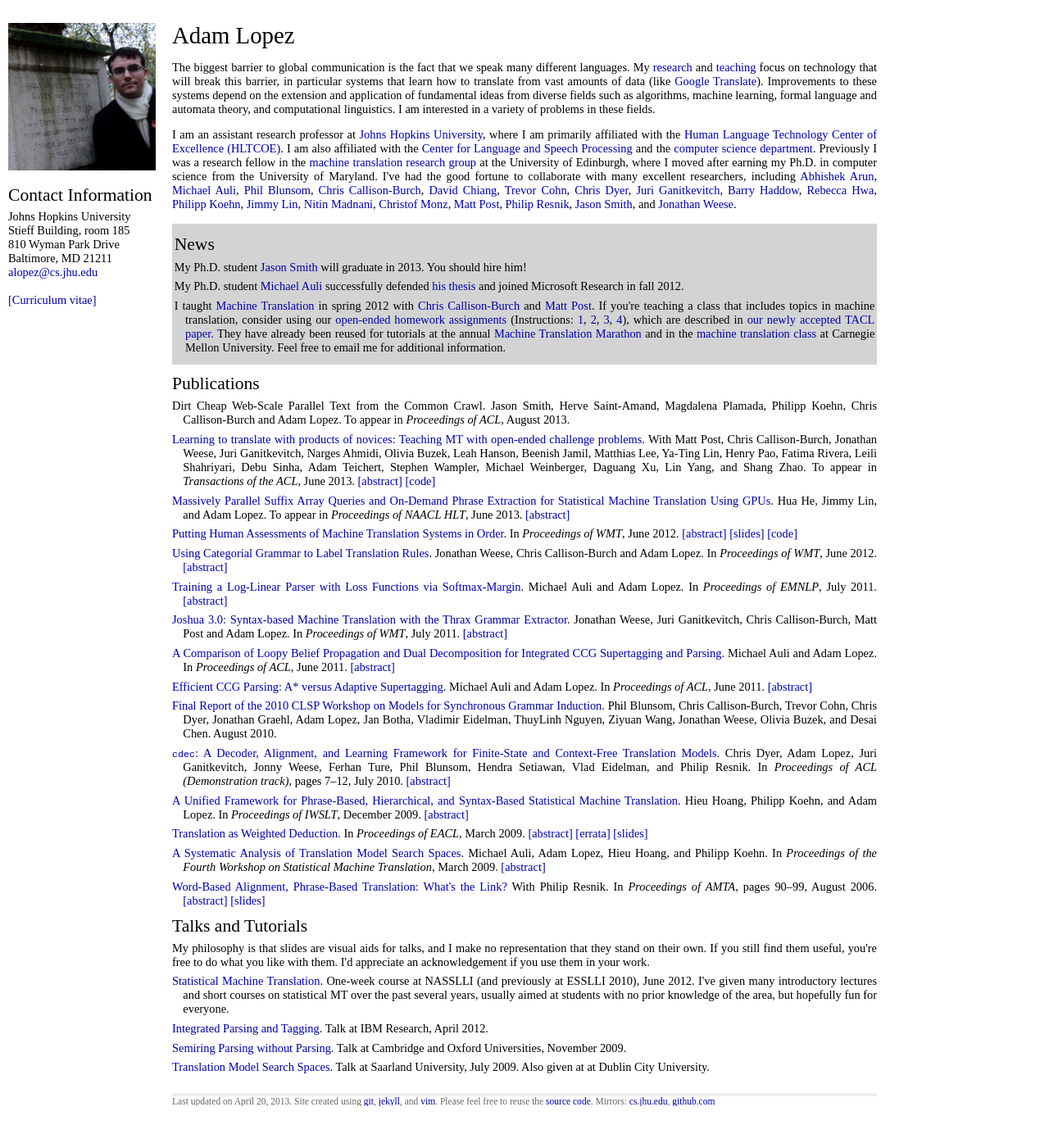
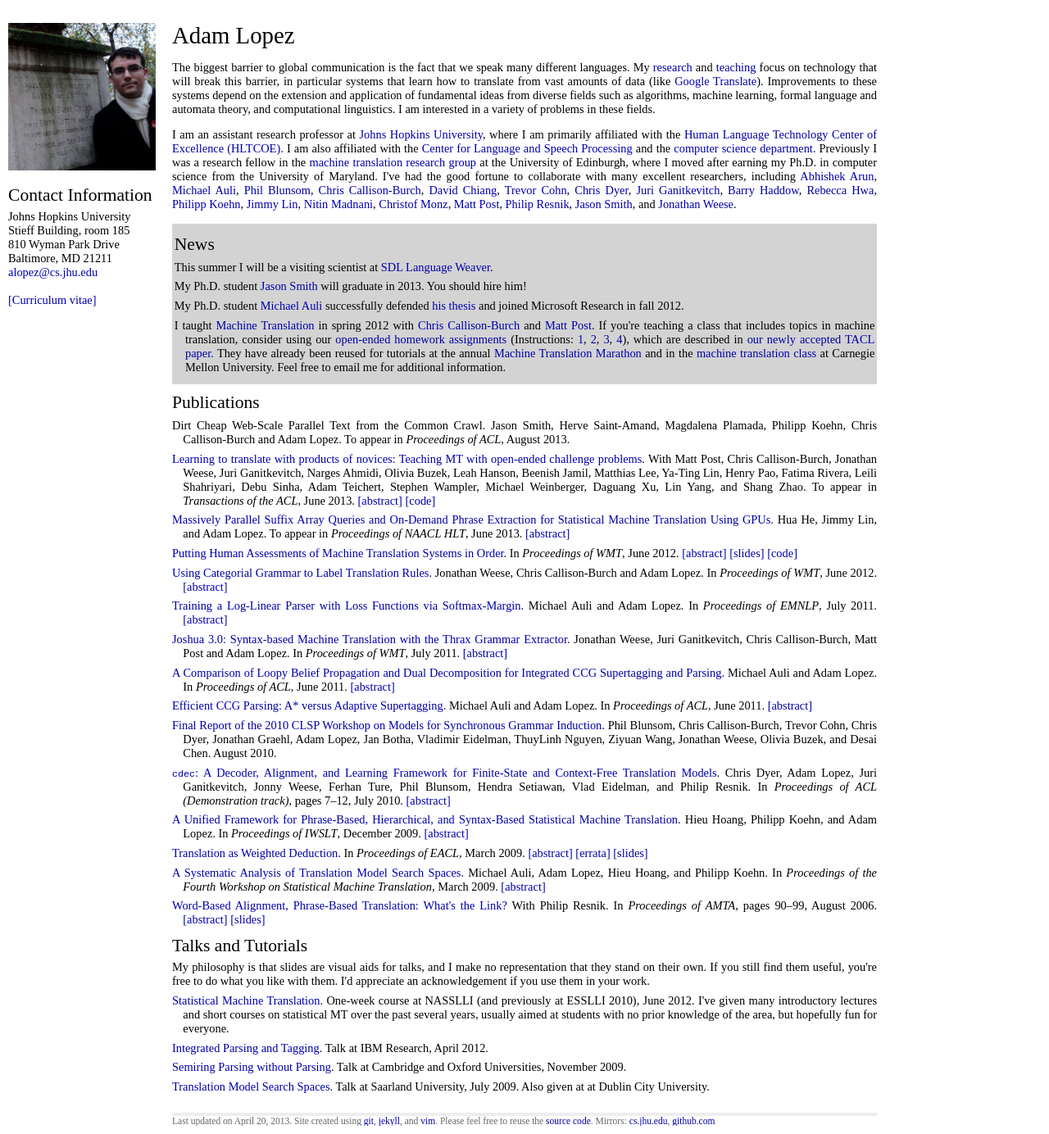
Before and after one commit to alopez/alopez.github.com, a Jekyll site: the page built from index.html, in a window 1280 px wide. Shown: the whole page at 82% size. Built offline with Jekyll 4.4.1, drawn with Linux system fonts in a browser that asks for light colours; before the commit the page ends 1360 px from its top, so only the background shows below that.

Commit message:
Update news

```diff
--- a/index.html
+++ b/index.html
@@ -55,6 +55,8 @@ I've had the good fortune to collaborate with many excellent researchers, includ
 <div class="news">
 <h2>News</h2>
 <ul class="posts">
+  <li>This summer I will be a visiting scientist at <a href="http://www.sdl.com/products/automated-translation/">
+      SDL Language Weaver</a>.</li>
   <li>My Ph.D. student <a href="http://old-site.clsp.jhu.edu/~jrsmith/">Jason Smith</a> will
       graduate in 2013. You should hire him!</li>
   <li>My Ph.D. student <a href="http://homepages.inf.ed.ac.uk/s0453934/">Michael Auli</a>
```
